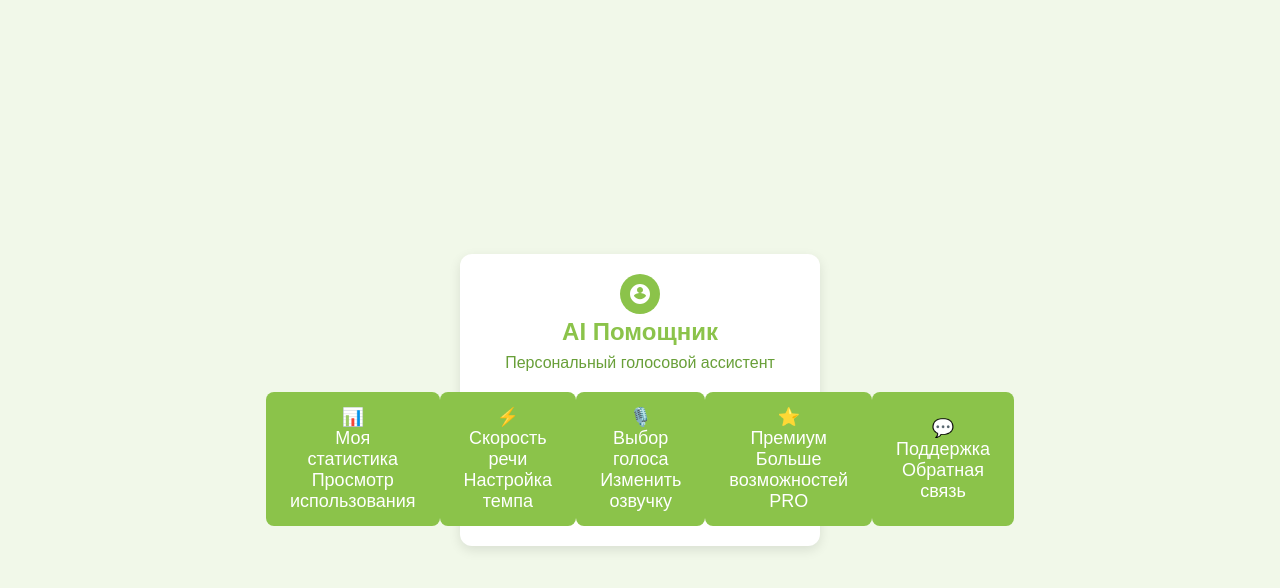
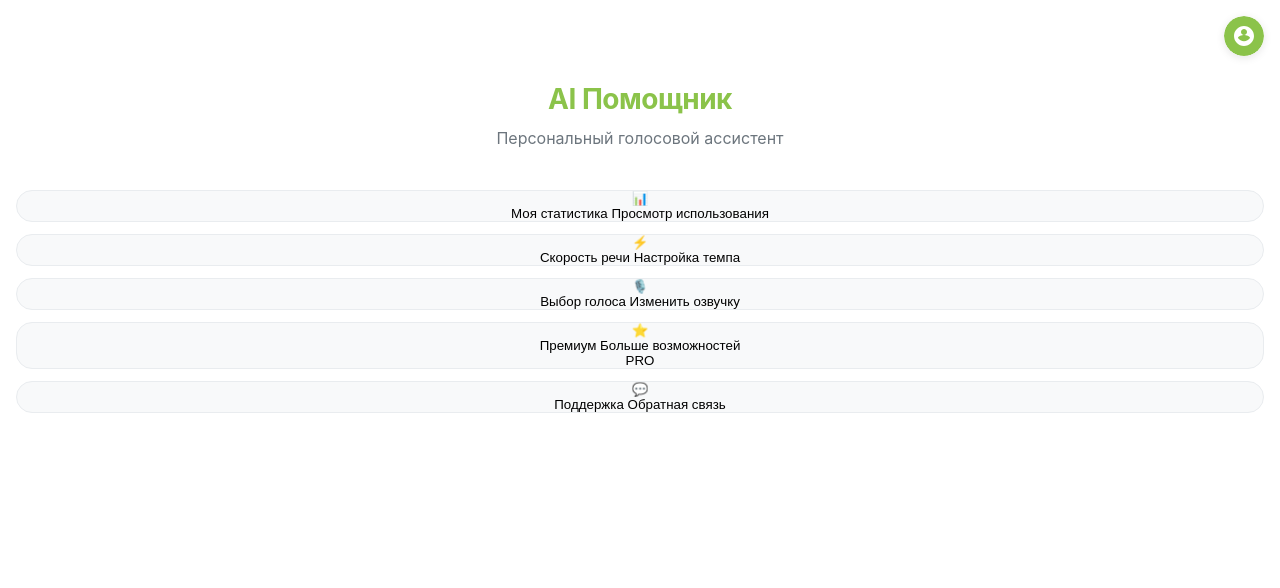
Before and after one commit to VladPolbennikov/miniapp, a plain HTML site: page index.html in a window 1280 px wide. Drawn offline with Linux system fonts and the light colour scheme; a script that the page names is missing.

Commit message:
Refactor styles for Telegram Mini App design
Updated CSS variables for Telegram Mini App design and adjusted styling for various elements.

```diff
--- a/style.css
+++ b/style.css
@@ -1,74 +1,104 @@
-/* style.css */
+/* style.css - Telegram Mini App Design */
+
 :root {
-  --main-color: #8BC34A;
-  --dark-color: #689F38;
-  --light-color: #F1F8E9;
-  --text-color: #333;
+    --tg-bg-color: #ffffff;
+    --tg-text-color: #000000;
+    --tg-hint-color: #999999;
+    --tg-button-color: #40a7e3;
+    --tg-button-text-color: #ffffff;
+
+    --primary-color: #8BC34A;
+    --primary-dark: #689F38;
+    --premium-color: #FFD700;
+    --premium-dark: #FFA000;
+    --danger-color: #FF5722;
+    --surface-color: #f8f9fa;
+    --border-color: #e9ecef;
+    --text-secondary: #6c757d;
+    --shadow: rgba(0, 0, 0, 0.1);
+    --shadow-hover: rgba(0, 0, 0, 0.15);
 }
 
 * {
     box-sizing: border-box;
     margin: 0;
     padding: 0;
-  font-family: Arial, sans-serif;
 }
 
 body {
-  background-color: var(--light-color);
-  color: var(--text-color);
-  display: flex;
-  justify-content: center;
-  align-items: center;
-  min-height: 100vh;
-  padding: 10px;
+    font-family: -apple-system, BlinkMacSystemFont, 'Segoe UI', Roboto, Arial, sans-serif;
+    background-color: var(--tg-bg-color);
+    color: var(--tg-text-color);
+    line-height: 1.4;
+    padding: 0;
+    margin: 0;
+    overflow-x: hidden;
+}
+
+.dark-theme {
+    --tg-bg-color: #17212b;
+    --tg-text-color: #ffffff;
+    --surface-color: #242f3d;
+    --border-color: #384457;
+    --text-secondary: #8391a3;
+    --shadow: rgba(0, 0, 0, 0.3);
 }
 
 .container {
-  background: white;
-  border-radius: 12px;
-  box-shadow: 0 4px 12px rgba(0,0,0,0.1);
+    max-width: 100%;
+    padding: 20px 16px;
+    min-height: 100vh;
+    position: relative;
+}
+
+.avatar {
+    position: absolute;
+    top: 16px;
+    right: 16px;
+    width: 40px;
+    height: 40px;
+    border-radius: 50%;
+    overflow: hidden;
+    box-shadow: 0 2px 8px var(--shadow);
+    z-index: 10;
+}
+
+.avatar img {
     width: 100%;
-  max-width: 360px;
-  padding: 20px;
+    height: 100%;
+    object-fit: cover;
+}
+
+header {
     text-align: center;
+    margin: 60px 0 40px;
 }
 
 header h1 {
-  color: var(--main-color);
-  font-size: 24px;
+    font-size: 28px;
+    font-weight: 700;
+    color: var(--primary-color);
     margin-bottom: 8px;
+    letter-spacing: -0.5px;
 }
 
 header p {
-  color: var(--dark-color);
-  margin-bottom: 20px;
+    font-size: 16px;
+    color: var(--text-secondary);
+    font-weight: 400;
 }
 
 main {
     display: flex;
-  justify-content: center;
+    flex-direction: column;
+    gap: 12px;
+    padding-bottom: 20px;
 }
 
-button {
-  background-color: var(--main-color);
-  border: none;
-  border-radius: 8px;
-  color: white;
+.btn {
+    background: var(--surface-color);
+    border: 1px solid var(--border-color);
+    border-radius: 16px;
+    padding: 0;
     cursor: pointer;
-  font-size: 18px;
-  padding: 14px 24px;
-  transition: background-color 0.2s;
-}
-
-button:hover {
-  background-color: var(--dark-color);
-}
-
-footer {
-  margin-top: 20px;
-}
-
-footer small {
-  color: var(--dark-color);
-  font-size: 12px;
-}
+    transition: all 0.2
```
Lines whose indentation alone changed are shown as unchanged.
